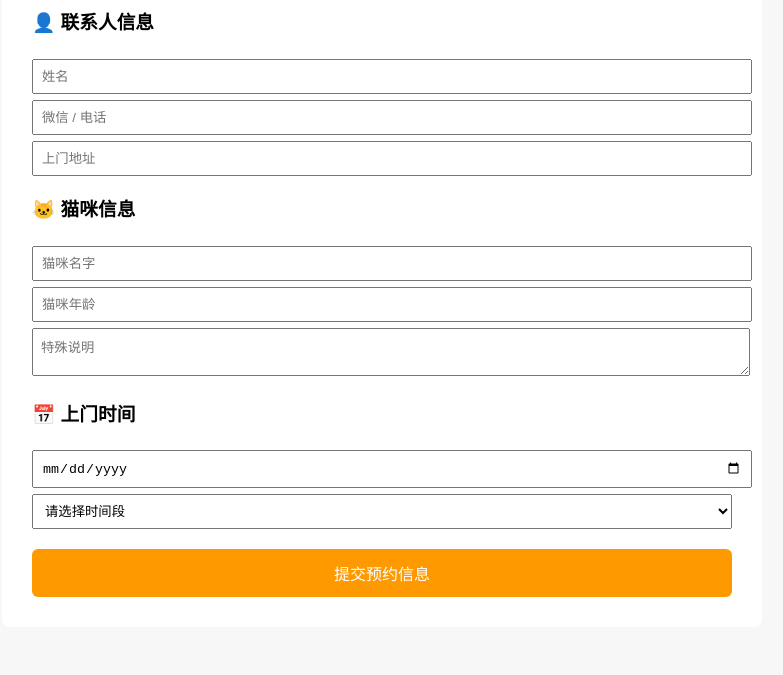
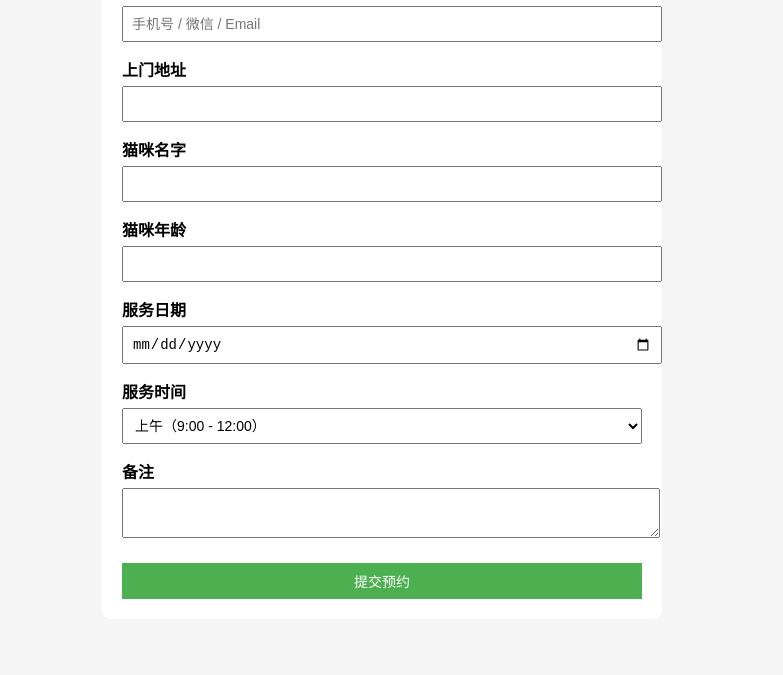
Before and after one commit to kakeiniu/cat-care-service, a plain HTML site: page index.html in a window 1280 px wide. Shown: the part 160-835 px from the top of the page, without its empty margins (258-1041 px from the left). After the commit the page ends 807 px from the top, so only its background shows below. Drawn offline with Linux system fonts and the light colour scheme.

Commit message:
猫咪上门0222

```diff
--- a/index.html
+++ b/index.html
@@ -1,95 +1,132 @@
 <!DOCTYPE html>
 <html lang="zh-CN">
 <head>
-  <meta charset="UTF-8">
-  <title>猫咪上门看护服务</title>
+  <meta charset="UTF-8" />
+  <title>猫咪上门看护预约</title>
+  <meta name="viewport" content="width=device-width, initial-scale=1.0" />
 
   <style>
     body {
-      font-family: Arial, sans-serif;
-      background-color: #f7f7f7;
-      padding: 40px;
+      font-family: system-ui, -apple-system, BlinkMacSystemFont;
+      background: #f5f5f5;
+      padding: 20px;
     }
-    .container {
-      max-width: 700px;
-      margin: 0 auto;
-      background: #fff;
-      padding: 30px;
+    .box {
+      max-width: 520px;
+      margin: auto;
+      background: white;
+      padding: 20px;
       border-radius: 8px;
     }
-    h1 { text-align: center; }
-    input, textarea, select {
+    h1 {
+      text-align: center;
+    }
+    label {
+      display: block;
+      margin-top: 15px;
+      font-weight: bold;
+    }
+    input, textarea, select, button {
       width: 100%;
       padding: 8px;
-      margin-top: 6px;
+      margin-top: 5px;
+      font-size: 14px;
     }
     button {
       margin-top: 20px;
-      width: 100%;
-      padding: 12px;
-      background: #ff9900;
-      color: #fff;
+      background: #4caf50;
+      color: white;
       border: none;
-      border-radius: 6px;
-      font-size: 16px;
       cursor: pointer;
+    }
+    button:hover {
+      background: #43a047;
     }
   </style>
 </head>
 
 <body>
-<div class="container">
+  <div class="box">
     <h1>🐱 猫咪上门看护预约</h1>
 
-  <form onsubmit="handleSubmit(event)">
-    <h3>👤 联系人信息</h3>
-    <input id="name" placeholder="姓名" required>
-    <input id="contact" placeholder="微信 / 电话" required>
-    <input id="address" placeholder="上门地址" required>
+    <label>联系方式</label>
+    <input id="contact" placeholder="手机号 / 微信 / Email" />
 
-    <h3>🐱 猫咪信息</h3>
-    <input id="catName" placeholder="猫咪名字" required>
-    <input id="catAge" type="number" placeholder="猫咪年龄">
-    <textarea id="note" placeholder="特殊说明"></textarea>
+    <label>上门地址</label>
+    <input id="address" />
 
-    <h3>📅 上门时间</h3>
-    <input id="date" type="date" required>
-    <select id="time" required>
-      <option value="">请选择时间段</option>
-      <option>上午（9:00 - 12:00）</option>
-      <option>下午（13:00 - 17:00）</option>
-      <option>晚上（18:00 - 20:00）</option>
+    <label>猫咪名字</label>
+    <input id="catName" />
+
+    <label>猫咪年龄</label>
+    <input id="catAge" />
+
+    <label>服务日期</label>
+    <input type="date" id="date" />
+
+    <label>服务时间</label>
+    <select id="time">
+      <option value="上午（9:00 - 12:00）">上午（9:00 - 12:00）</option>
+      <option value="下午（13:00 - 17:00）">下午（13:00 - 17:00）</option>
+      <option value="晚上（18:00 - 21:00）">晚上（18:00 - 21:00）</option>
     </select>
 
-    <button type="submit">提交预约信息</button>
-  </form>
+    <label>备注</label>
+    <textarea id="note"></textarea>
+
+    <button onclick="submitAppointment()">提交预约</button>
   </div>
 
+  <!-- EmailJS SDK（前端专用） -->
+  <script src="https://cdn.emailjs.com/dist/email.min.js"></script>
   <script>
-async function handleSubmit(event) {
-  event.preventDefault();
+    emailjs.init("MMb0p4BWJBxDK-Sgk");
+  </script>
 
+  <script>
+    async function submitAppointment() {
       const data = {
-    name: name.value,
         contact: contact.value,
         address: address.value,
         catName: catName.value,
         catAge: catAge.value,
-    note: note.value,
         date: date.value,
-    time: time.value
+        time: time.value,
+        note: note.value
       };
 
-  const response = await fetch("http://localhost:3000/api/appointment", {
+      console.log("📤 提交的数据：", data);
+
+      // ① 尝试发送邮件（失败也不影响主流程）
+      try {
+        await emailjs.send(
+          "service_b91fibq",
+          "template_63ko5qi",
+          data
+        );
+        console.log("📧 邮件发送成功");
+      } catch (e) {
+        console.warn("⚠️ 邮件发送失败，但继续提交预约", e);
+      }
+
+      // ② 一定提交到后端
+      try {
+        const res = await fetch("/api/appointment", {
           method: "POST",
-    headers: { "Content-Type": "application/json" },
+          headers: {
+            "Content-Type": "application/json"
+          },
           body: JSON.stringify(data)
         });
 
-  if (response.ok) {
-    alert("预约提交成功！请耐心等待 1–2 天，客服将与您联系。");
-  } else {
-    alert("提交失败，请稍后再试");
+        if (!res.ok) {
+          throw new Error("后端返回失败");
+        }
+
+        alert("预约提交成功，请等待 1–2 天客服联系");
+      } catch (err) {
+        console.error("❌ 后端提交失败", err);
+        alert("服务器错误，请稍后再试");
       }
     }
   </script>
```
Also changed, not shown: server/server.js (+16 -73 lines). Lines whose indentation alone changed are shown as unchanged.
